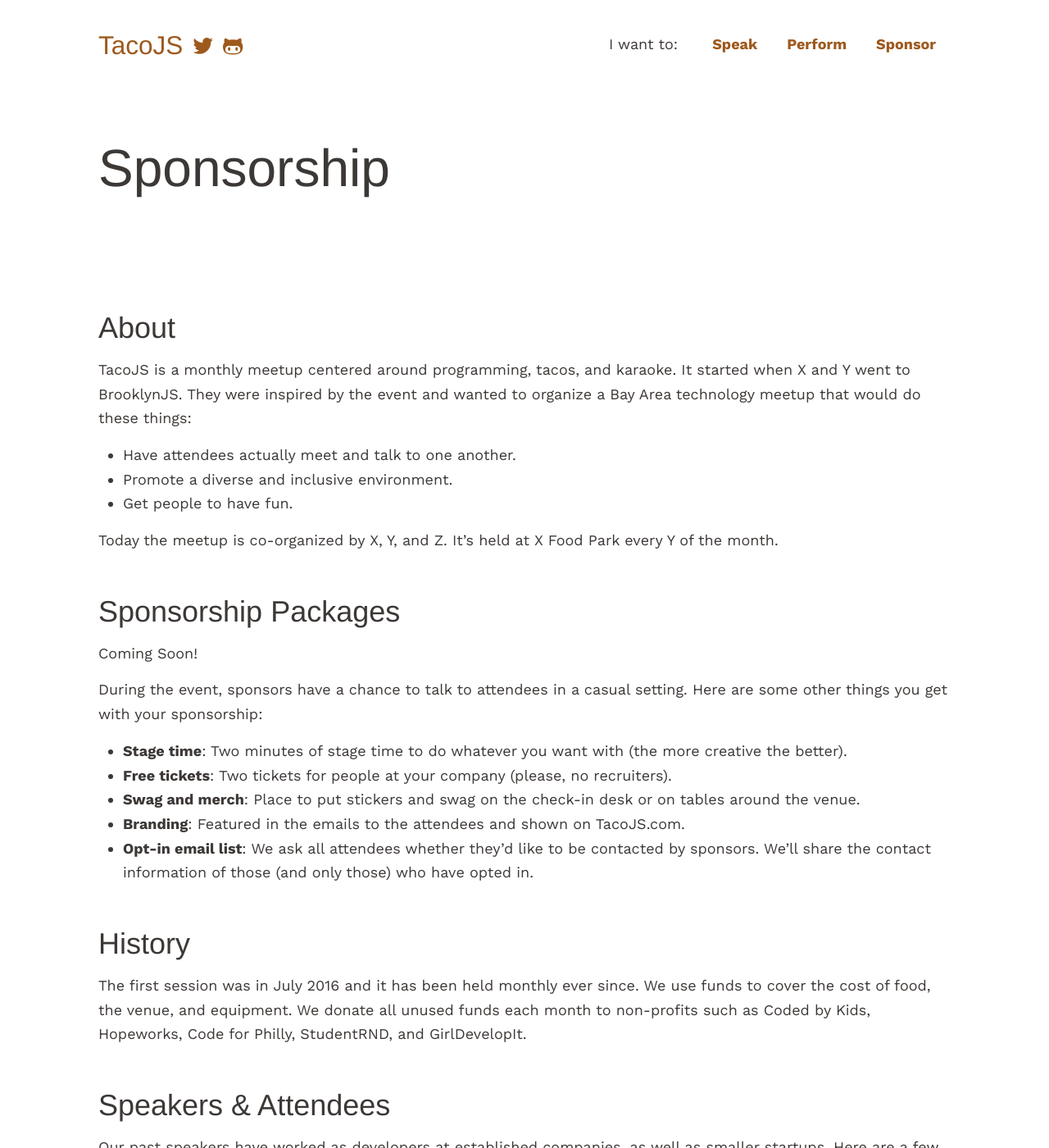
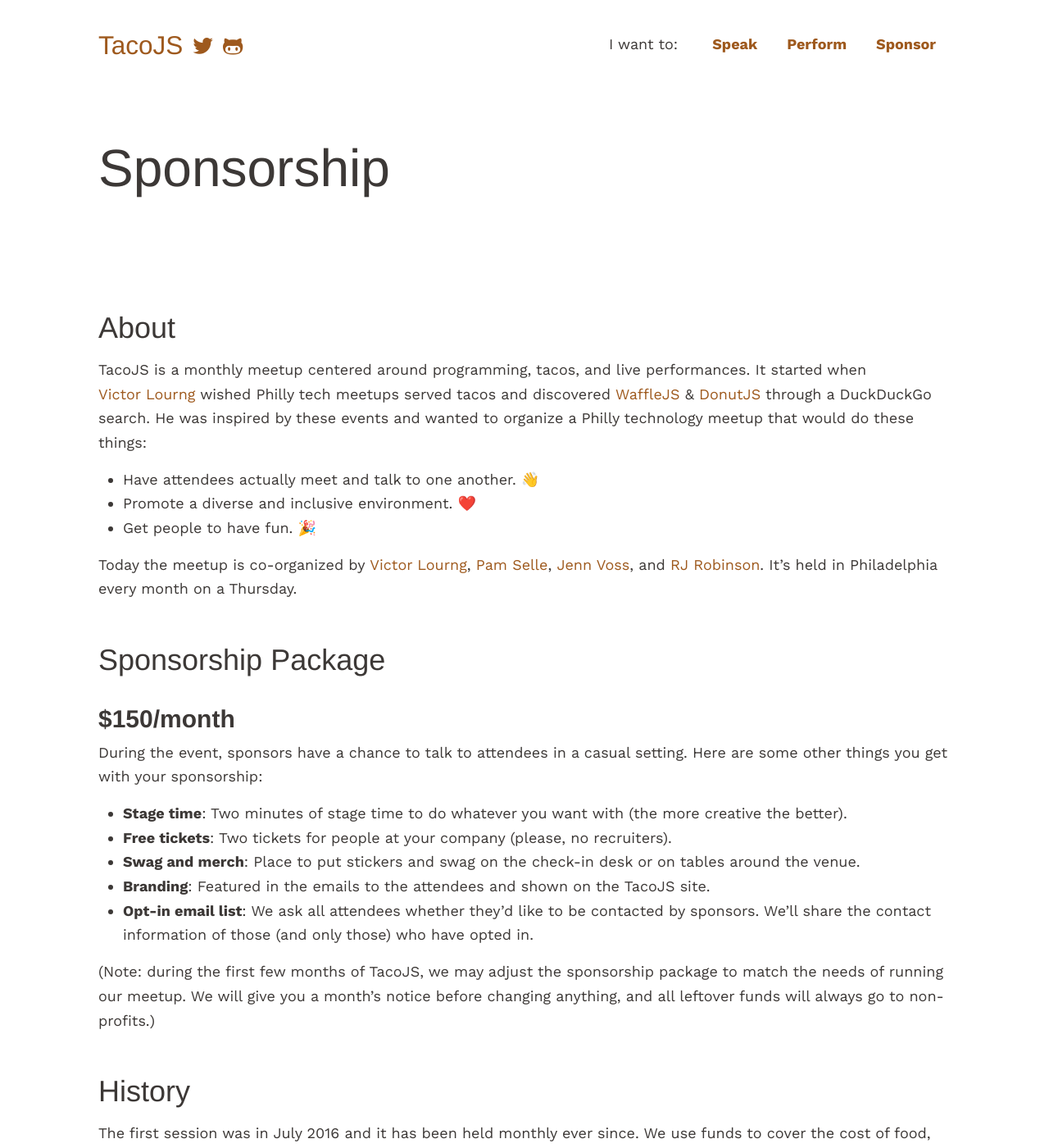
Before and after one commit to TacoJS/tacojs.github.io, a Jekyll site: the page built from pages/sponsorship.md, in a window 1280 px wide and 1400 px high. Shown: the whole window at 82% size. Built offline with Jekyll 4.4.1, drawn with Linux system fonts in a browser that asks for light colours; nearby versions of some CDN libraries; emoji names are drawn with the system emoji font; some web fonts are replaced; some of the changed text lies outside the part shown.

Commit message:
Sponsorship info

```diff
--- a/pages/sponsorship.md
+++ b/pages/sponsorship.md
@@ -5,28 +5,40 @@
 ---
 
 ## About
-TacoJS is a monthly meetup centered around programming, tacos, and karaoke. It started when X and Y went to BrooklynJS. They were inspired by the event and wanted to organize a Bay Area technology meetup that would do these things:
+TacoJS is a monthly meetup centered around programming, tacos, and live performances. It started when <a href="https://twitter.com/{{ site.data.organizers.first.twitter }}">{{ site.data.organizers.first.name }}</a> wished Philly tech meetups served tacos and discovered <a href="https://wafflejs.com/" target="_blank">WaffleJS</a> &amp; <a href="https://donutjs.club/" target="_blank">DonutJS</a> through a DuckDuckGo search. He was inspired by these events and wanted to organize a Philly technology meetup that would do these things:
 
-- Have attendees actually meet and talk to one another.
-- Promote a diverse and inclusive environment.
-- Get people to have fun.
+- Have attendees actually meet and talk to one another. :wave:
+- Promote a diverse and inclusive environment. :heart:
+- Get people to have fun. :tada:
 
-Today the meetup is co-organized by X, Y, and Z. It’s held at X Food Park every Y of the month.
+Today the meetup is co-organized by {% for organizer in site.data.organizers %}{% if site.data.organizers.last != organizer %}
+  <a href="https://twitter.com/{{ organizer.twitter }}" target="_blank">{{ organizer.name }}</a>,{% else %} and <a href="https://twitter.com/{{ organizer.twitter }}" target="_blank">{{ organizer.name }}</a>.{% endif %}{% endfor %} It’s held in Philadelphia every month on a Thursday.
 
-## Sponsorship Packages
-Coming Soon!
+## Sponsorship Package
+
+### $150/month
 
 During the event, sponsors have a chance to talk to attendees in a casual setting. Here are some other things you get with your sponsorship:
 
 - **Stage time**: Two minutes of stage time to do whatever you want with (the more creative the better).
 - **Free tickets**: Two tickets for people at your company (please, no recruiters).
 - **Swag and merch**: Place to put stickers and swag on the check-in desk or on tables around the venue.
-- **Branding**: Featured in the emails to the attendees and shown on TacoJS.com.
+- **Branding**: Featured in the emails to the attendees and shown on the TacoJS site.
 - **Opt-in email list**: We ask all attendees whether they’d like to be contacted by sponsors. We’ll share the contact information of those (and only those) who have opted in.
 <!-- - **Brunch**: Every three months, we invite sponsors, speakers and performers to have brunch together. -->
 
+(Note: during the first few months of TacoJS, we may adjust the sponsorship package to match the needs of running our meetup. We will give you a month's notice before changing anything, and all leftover funds will always go to non-profits.)
+
 ## History
-The first session was in July 2016 and it has been held monthly ever since. We use funds to cover the cost of food, the venue, and equipment. We donate all unused funds each month to non-profits such as Coded by Kids, Hopeworks, Code for Philly, StudentRND, and GirlDevelopIt.
+The first session was in July 2016 and it has been held monthly ever since. We use funds to cover the cost of food, the venue, and equipment. **We donate all unused funds each month to non-profits** such as Coded by Kids, Hopeworks, Code for Philly, StudentRND, and GirlDevelopIt.
+
+<!-- Todo automate this -->
+
+|          | Event    | Sponsor 1 | Sponsor 2 | Sponsor 3 | Nonprofit     |
+| --------:|:-------- | --------- | --------- | --------- | ------------- |
+| **2016** | [July](/meetup/2016-july) | OPEN | OPEN | OPEN | [Coded by Kids](http://www.codedbykids.com/) |
+|          | August | OPEN | OPEN | OPEN | TBD |
+|          | September | OPEN | OPEN | OPEN | TBD |
 
 ## Speakers & Attendees
 Our past speakers have worked as developers at established companies, as well as smaller startups. Here are a few of those companies:
@@ -40,7 +52,7 @@
 ## Diversity
 We believe this industry can and should be more inclusive. Here are the things we do to make that happen:
 
-- **Donations**: We donate all proceeds to non-profits such as Girls Who Code and Black Girls Code.
+- **Donations**: We donate all proceeds to non-profits such as Coded by Kids and GirlDevelopIt.
 - **Student sponsorships**: We sponsor students to come to the event so they can meet more people in the industry. So far, we’ve had students from High School, Penn, Temple, and NY Code &amp; Design Academy.
 - **Diverse speakers**: We make sure that we have a wide range of speakers at each of our events, with an eye toward gender, racial, and socioeconomic diversity.
 
```
